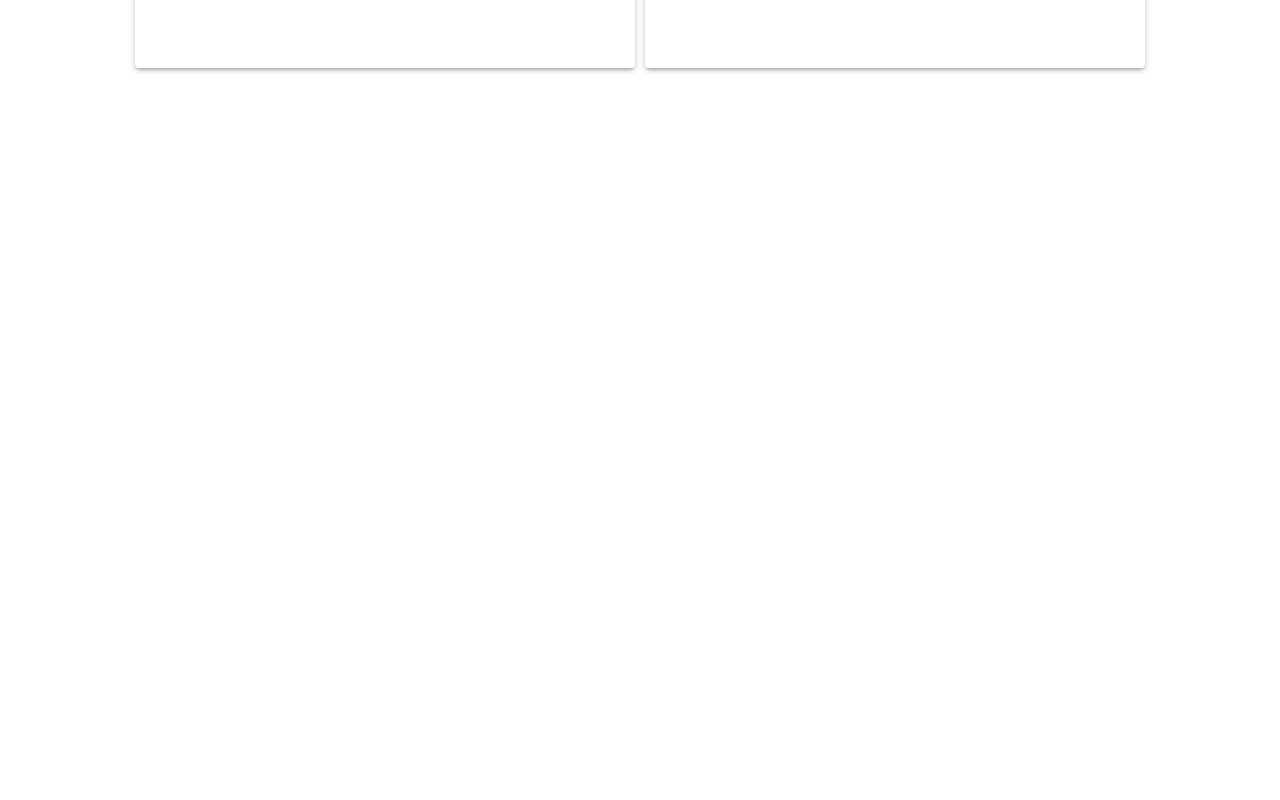
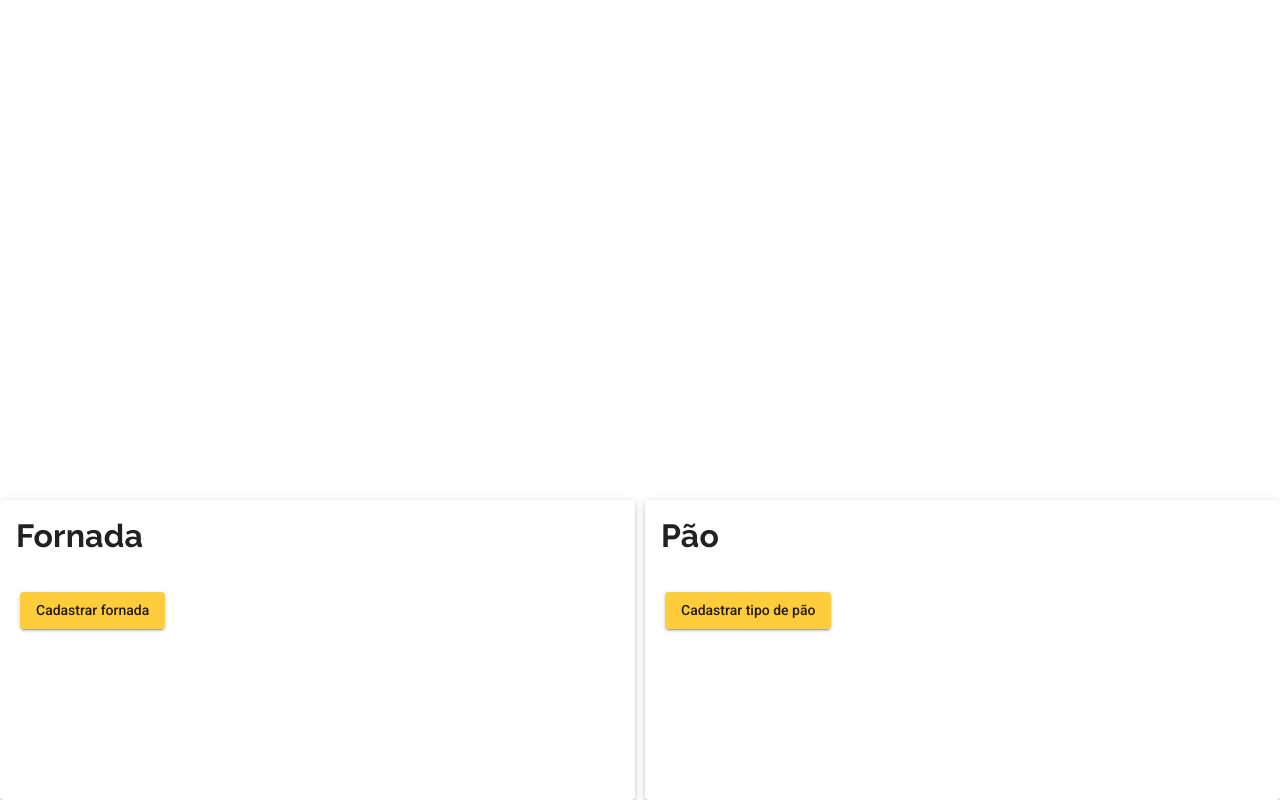
Before and after one commit to filipeabessa/paokentin-frontend, a Next.js app: page /padeiro in a window 1280 px wide. Shown: the part 384-1184 px from the top of the page. Before the commit the page ends 864 px from the top, so only its background shows below. Built offline with nearby package versions, Linux system fonts and the light colour scheme.

Commit message:
feat(): create BaseLayout and basic create batch page

```diff
--- /dev/null
+++ b/src/layouts/Base/index.tsx
@@ -0,0 +1,40 @@
+import Typography from '@/components/dataDisplay/Typography';
+import Box from '@/components/layout/Box';
+import Navbar from '@/components/surfaces/Navbar';
+import React, { FC, ReactElement } from 'react';
+
+interface BaseLayoutProps {
+  pageTitle: string;
+  children: ReactElement;
+}
+
+const BaseLayout: FC<BaseLayoutProps> = ({
+  pageTitle,
+  children
+}) => {
+  return (
+    <>
+      <Navbar />
+        <Box
+          display="flex"
+          flexDirection="column"
+          alignItems="center"
+          width="100%"
+          height="100vh"
+          padding="20px"
+        >
+          <Typography
+            variant="h1"
+            color="black.main"
+          >
+            {pageTitle}
+          </Typography>
+        </Box>
+        {
+          children
+        }
+    </>
+  );
+}
+
+export default BaseLayout;
--- a/src/pages/padeiro/index.tsx
+++ b/src/pages/padeiro/index.tsx
@@ -1,11 +1,9 @@
-import Typography from '@/components/dataDisplay/Typography';
 import CreateBreadTypeForm from '@/components/forms/CreateBreadTypeForm';
 import Button from '@/components/inputs/Button';
 import Box from '@/components/layout/Box';
 import Card from '@/components/surfaces/Card';
-import Navbar from '@/components/surfaces/Navbar';
 import BaseModal from '@/components/surfaces/modals/BaseModal';
-import { Container } from '@mui/material';
+import BaseLayout from '@/layouts/Base';
 import React, { useState } from 'react';
 
 // import { Container } from './styles';
@@ -27,21 +25,9 @@ const BakerPage: React.FC = () => {
 
   return (
     <>
-      <Navbar />
-        <Box
-          display="flex"
-          flexDirection="column"
-          alignItems="center"
-          width="100%"
-          height="100vh"
-          padding="20px"
-        >
-          <Typography
-            variant="h1"
-            color="black.main"
-          >
-            Página do padeiro
-          </Typography>
+      <BaseLayout
+        pageTitle='Página do padeiro'
+      >
             <Box
               display="flex"
               gap="10px"
@@ -57,9 +43,11 @@ const BakerPage: React.FC = () => {
                 display="flex"
                 gap="10px"
               >
-              <Button>
+              <Button
+                href='/fornada/criar'
+              >
                   Cadastrar fornada
-                </Button>
+              </Button>
               </Box>
             </Card>
             <Card
@@ -81,7 +69,7 @@ const BakerPage: React.FC = () => {
               </Box>
             </Card>
           </Box>
-        </Box>
+        </BaseLayout>
 
         <BaseModal
           open={createBreadTypeModalOpen}
```
Also changed, not shown: src/pages/fornada/criar/index.tsx (added, +20 -0 lines).
